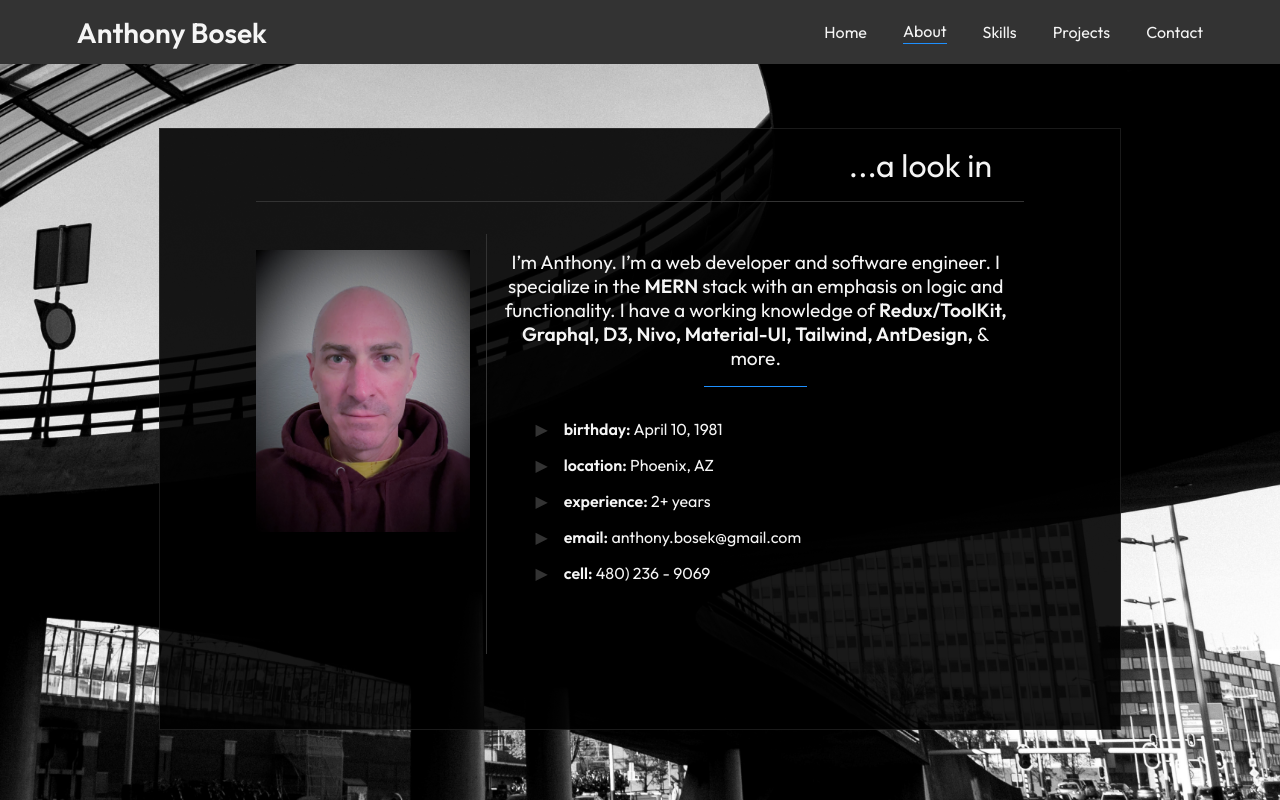
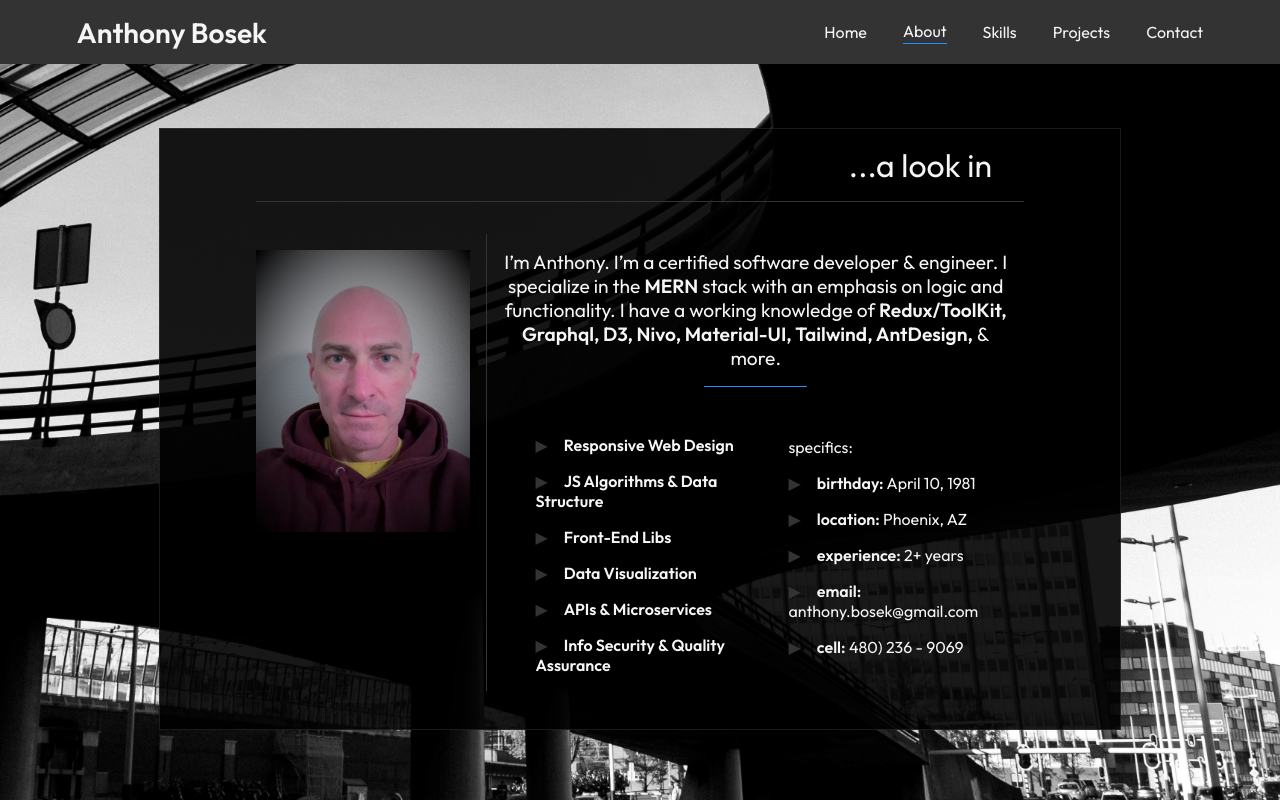
Before and after one commit to anthonyBosek/reactPortfolio, a React (Create React App) app in the folder client/: page /about in a window 1280 px wide. Built offline with nearby package versions, Linux system fonts and the light colour scheme.

Commit message:
dev-branch clean up

```diff
--- a/client/src/assets/data/language.js
+++ b/client/src/assets/data/language.js
@@ -150,3 +150,19 @@ export const softSkillsArray = [
   "organization",
   "creativity",
 ];
+
+export const specsArray = [
+  "Responsive Web Design",
+  "JS Algorithms & Data Structure",
+  "Front-End Libs",
+  "Data Visualization",
+  "APIs & Microservices",
+  "Info Security & Quality Assurance",
+];
+export const vitalsArray = [
+  { label: "birthday", value: "April 10, 1981" },
+  { label: "location", value: "Phoenix, AZ" },
+  { label: "experience", value: "2+ years" },
+  { label: "email", value: "anthony.bosek@gmail.com" },
+  { label: "cell", value: "480) 236 - 9069" },
+];
--- /dev/null
+++ b/client/src/components/Arrow.jsx
@@ -0,0 +1,5 @@
+import ListDecoration from "./ListDecoration";
+
+const Arrow = () => <ListDecoration component="span">▶</ListDecoration>;
+
+export default Arrow;
--- /dev/null
+++ b/client/src/components/ListDecoration.jsx
@@ -0,0 +1,9 @@
+import { Box } from "@mui/material";
+import { styled } from "@mui/system";
+
+const ListDecoration = styled(Box)({
+  color: "#333",
+  paddingRight: "1rem",
+});
+
+export default ListDecoration;
--- a/client/src/index.css
+++ b/client/src/index.css
@@ -56,7 +56,7 @@ ul,
 li {
   list-style: none;
   padding: 0;
-  margin: 1rem;
+  margin: 1rem 0 0 1rem;
 }
 .arrow {
   color: #333;
--- a/client/src/views/AboutPage.jsx
+++ b/client/src/views/AboutPage.jsx
@@ -1,7 +1,9 @@
 import { Box } from "@mui/material";
 import FlexBetween from "../components/FlexBetween";
+import Arrow from "../components/Arrow";
 import RegularTxt from "../components/RegularTxt";
 import avatar from "../assets/images/avatar.jpg";
+import { specsArray, vitalsArray } from "../assets/data/language";
 
 const AboutPage = () => {
   return (
@@ -26,7 +28,7 @@ const AboutPage = () => {
 
           <Box p="1rem" borderLeft="1px solid #333">
             <RegularTxt sx={{ textAlign: "center", fontSize: "1.2rem" }}>
-              I’m Anthony. I’m a web developer and software engineer. I
+              I’m Anthony. I’m a certified software developer & engineer. I
               specialize in the <b>MERN</b> stack with an emphasis on logic and
               functionality. I have a working knowledge of{" "}
               <b>
@@ -43,28 +45,29 @@ const AboutPage = () => {
               />
             </RegularTxt>
 
-            <ul>
-              <li>
-                <span className="arrow">▶</span>
-                <b>birthday:</b> April 10, 1981
-              </li>
-              <li>
-                <span className="arrow">▶</span>
-                <b>location:</b> Phoenix, AZ
-              </li>
-              <li>
-                <span className="arrow">▶</span>
-                <b>experience:</b> 2+ years
-              </li>
-              <li>
-                <span className="arrow">▶</span>
-                <b>email:</b> anthony.bosek@gmail.com
-              </li>
-              <li>
-                <span className="arrow">▶</span>
-                <b>cell:</b> 480) 236 - 9069
-              </li>
-            </ul>
+            <FlexBetween>
+              <Box>
+                <ul>
+                  {specsArray.map((spec, i) => (
+                    <li key={i}>
+                      <Arrow />
+                      <b>{spec}</b>
+                    </li>
+                  ))}
+                </ul>
+              </Box>
+              <Box>
+                <RegularTxt ml="2rem">specifics:</RegularTxt>
+                <ul>
+                  {vitalsArray.map(({ label, value }, i) => (
+                    <li key={i}>
+                      <Arrow />
+                      <b>{`${label}:`}</b> {value}
+                    </li>
+                  ))}
+                </ul>
+              </Box>
+            </FlexBetween>
           </Box>
         </Box>
       </Box>
--- a/client/src/views/HomePage.jsx
+++ b/client/src/views/HomePage.jsx
@@ -25,10 +25,10 @@ const HomePage = () => {
           Software Developer
         </Box>
         <Box width="15%" borderBottom="1px solid dodgerblue" />
-        <Box maxWidth="60%" textAlign="center" m="2vh 0">
-          Hey, I’m Anthony Bosek. I’m a software developer remotely based in
-          Phoenix, AZ. I love to problem solve, write code, & get involved in
-          the recovery community.
+        <Box maxWidth="65%" textAlign="center" m="2vh 0">
+          Hey, I’m Anthony Bosek. I’m a Software Developer remotely based in
+          Phoenix, AZ. I love to solve complex problems, write clean code, & get
+          involved in the dev community.
         </Box>
         <Box maxWidth="48%" textAlign="center">
           Check out some of my projects, read a little about me, & reach out if
--- a/client/src/views/SkillsPage.jsx
+++ b/client/src/views/SkillsPage.jsx
@@ -2,6 +2,7 @@ import { Box } from "@mui/material";
 import RegularTxt from "../components/RegularTxt";
 import FlexBetween from "../components/FlexBetween";
 import LogoCard from "../components/LogoCard";
+import Arrow from "../components/Arrow";
 import { languageArray, softSkillsArray } from "../assets/data/language";
 
 const SkillsPage = () => {
@@ -29,6 +30,7 @@ const SkillsPage = () => {
             width="100%"
             display="grid"
             m="1.5rem auto 0 auto"
+            pl="2rem"
             gridTemplateRows="repeat(4, 1fr)"
             gridTemplateColumns="repeat(2, 1fr)"
           >
@@ -66,7 +68,7 @@ const SkillsPage = () => {
             <ul>
               {softSkillsArray.map((skill, i) => (
                 <li key={i}>
-                  <span className="arrow">▶</span>
+                  <Arrow />
                   {skill}
                 </li>
               ))}
```
